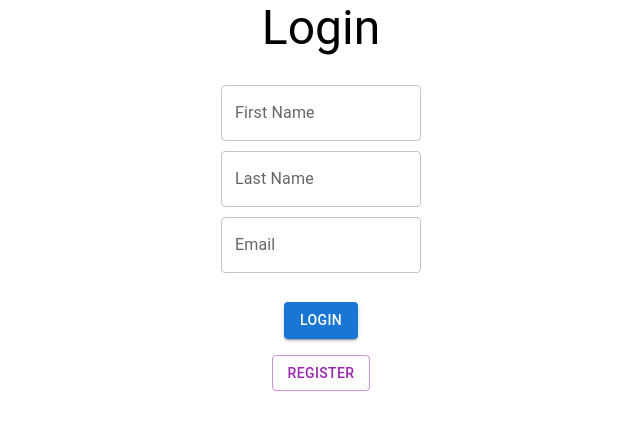
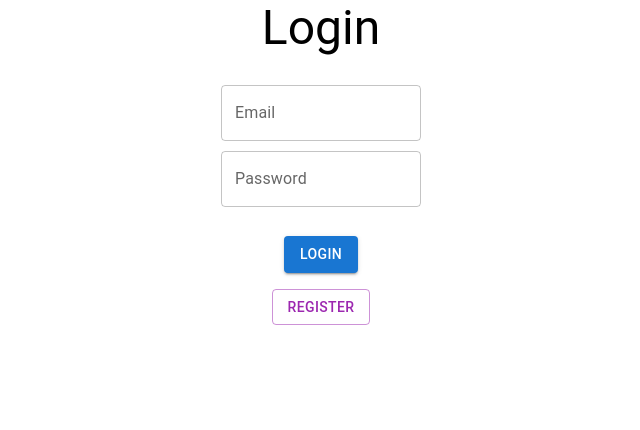
Before and after one commit to phillipdunn/simple-quiz, a React (Create React App) app: page / in a window 1280 px wide. Shown: the top 430 px of the page, without its empty margins (319-959 px from the left). Built offline with nearby package versions, Linux system fonts and the light colour scheme.

Commit message:
fix: missed off password in login/register flow

```diff
--- a/src/components/Form/Form.tsx
+++ b/src/components/Form/Form.tsx
@@ -1,18 +1,21 @@
 import React, { FC } from 'react';
 import { Formik, Form as FormikForm, } from 'formik';
 import { Box, Button, TextField, } from '@mui/material';
-import { schema } from '../../helpers/validation';
+
 
 interface Props {
     buttonLabel: string
     handleSubmit: () => void
+    isRegister?: boolean
+    schema: any
 }
-const Form: FC<Props> = ({ buttonLabel, handleSubmit }) => {
+const Form: FC<Props> = ({ buttonLabel, handleSubmit, isRegister, schema }) => {
 
     const initialValues = {
-        firstName: '',
-        lastName: '',
+        ...(isRegister && { firstName: '' }),
+        ...(isRegister && { lastName: '' }),
         email: '',
+        password: ''
     };
 
     return (
@@ -25,7 +28,7 @@ const Form: FC<Props> = ({ buttonLabel, handleSubmit }) => {
             {({ errors, handleChange, handleSubmit }) => (
                 <FormikForm noValidate onSubmit={handleSubmit}>
                     <Box sx={{ pt: 3, display: 'flex', flexDirection: 'column', alignItems: 'center' }}>
-                        <TextField
+                        {isRegister && <><TextField
                             style={{ width: "200px", margin: "5px" }}
                             type="text"
                             name='firstName'
@@ -44,7 +47,7 @@ const Form: FC<Props> = ({ buttonLabel, handleSubmit }) => {
                                 onChange={handleChange}
                                 error={!!errors.lastName}
                                 helperText={errors.lastName ? errors.lastName : ''}
-                        />
+                            /></>}
                         <TextField
                             style={{ width: "200px", margin: "5px" }}
                             type="email"
@@ -54,6 +57,16 @@ const Form: FC<Props> = ({ buttonLabel, handleSubmit }) => {
                             onChange={handleChange}
                             error={!!errors.email}
                             helperText={errors.email ? errors.email : ''}
+                        />
+                        <TextField
+                            style={{ width: "200px", margin: "5px" }}
+                            type="password"
+                            name='password'
+                            label="Password"
+                            variant="outlined"
+                            onChange={handleChange}
+                            error={!!errors.password}
+                            helperText={errors.password ? errors.password : ''}
                         />
                         <Box sx={{ pt: 3 }}>
                             <Button variant="contained" color="primary" type='submit'>
--- a/src/helpers/validation.ts
+++ b/src/helpers/validation.ts
@@ -1,7 +1,13 @@
 import * as Yup from 'yup';
 
-export const schema = Yup.object().shape({
+export const registerSchema = Yup.object().shape({
   firstName: Yup.string().required('First name is required'),
   lastName: Yup.string().required('Last name is required'),
   email: Yup.string().email('Must be a valid email').required('Email is required'),
+  password: Yup.string().min(6, 'Password must be at least 6 characters').required('Password is required'),
 });
+
+export const loginSchema = Yup.object().shape({
+  email: Yup.string().email('Must be a valid email').required('Email is required'),
+  password: Yup.string().min(6, 'Password must be at least 6 characters').required('Password is required'),
+});
--- a/src/pages/Login/Login.tsx
+++ b/src/pages/Login/Login.tsx
@@ -5,12 +5,12 @@ import { RegisterType } from '../../types/forms';
 import { useNavigate } from 'react-router-dom';
 import { toast } from 'react-toastify';
 import { ToastContainer } from 'react-toastify';
+import { loginSchema } from '../../helpers/validation';
 
 const Login = () => {
     const navigate = useNavigate();
     const handleSubmit = (values: RegisterType) => {
         const user = JSON.parse(localStorage.getItem('user') as string);
-        console.log(user);
         user.email === values.email ? navigate('/quiz', { replace: true }) : toast.error('Please provide a registerd email');
     };
 
@@ -18,7 +18,7 @@ const Login = () => {
         <Box sx={{ textAlign: 'center' }}>
             <ToastContainer />
             <Typography variant="h3">Login</Typography>
-            <Form handleSubmit={handleSubmit as () => void} buttonLabel={'Login'} />
+            <Form handleSubmit={handleSubmit as () => void} buttonLabel={'Login'} schema={loginSchema} />
             <Button
                 sx={{ mt: 2 }}
                 variant="outlined"
--- a/src/pages/Register/Register.tsx
+++ b/src/pages/Register/Register.tsx
@@ -5,6 +5,7 @@ import { RegisterType } from '../../types/forms';
 import { useNavigate } from 'react-router-dom';
 import { toast } from 'react-toastify';
 import { ToastContainer } from 'react-toastify';
+import { registerSchema } from '../../helpers/validation';
 
 const Register = () => {
   const navigate = useNavigate();
@@ -20,7 +21,7 @@ const Register = () => {
     <Box sx={{ textAlign: 'center' }}>
       <ToastContainer />
       <Typography variant="h3">Register</Typography>
-      <Form handleSubmit={handleSubmit as () => void} buttonLabel={'Register'} />
+      <Form handleSubmit={handleSubmit as () => void} buttonLabel={'Register'} isRegister schema={registerSchema} />
     </Box>
   );
 };
--- a/src/types/forms.ts
+++ b/src/types/forms.ts
@@ -2,4 +2,5 @@ export interface RegisterType {
   firstName: string;
   lastName: string;
   email: string;
+  password: string;
 }
```
Lines whose indentation alone changed are shown as unchanged.
